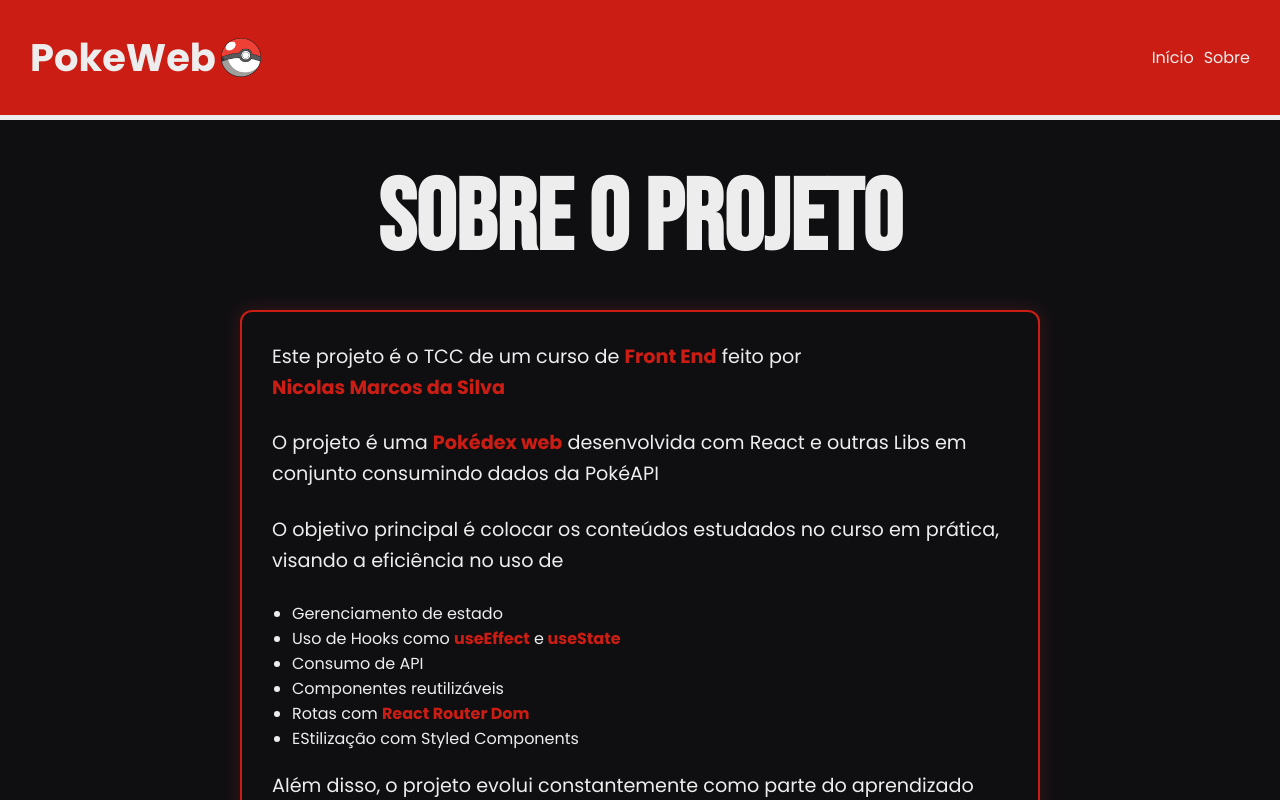
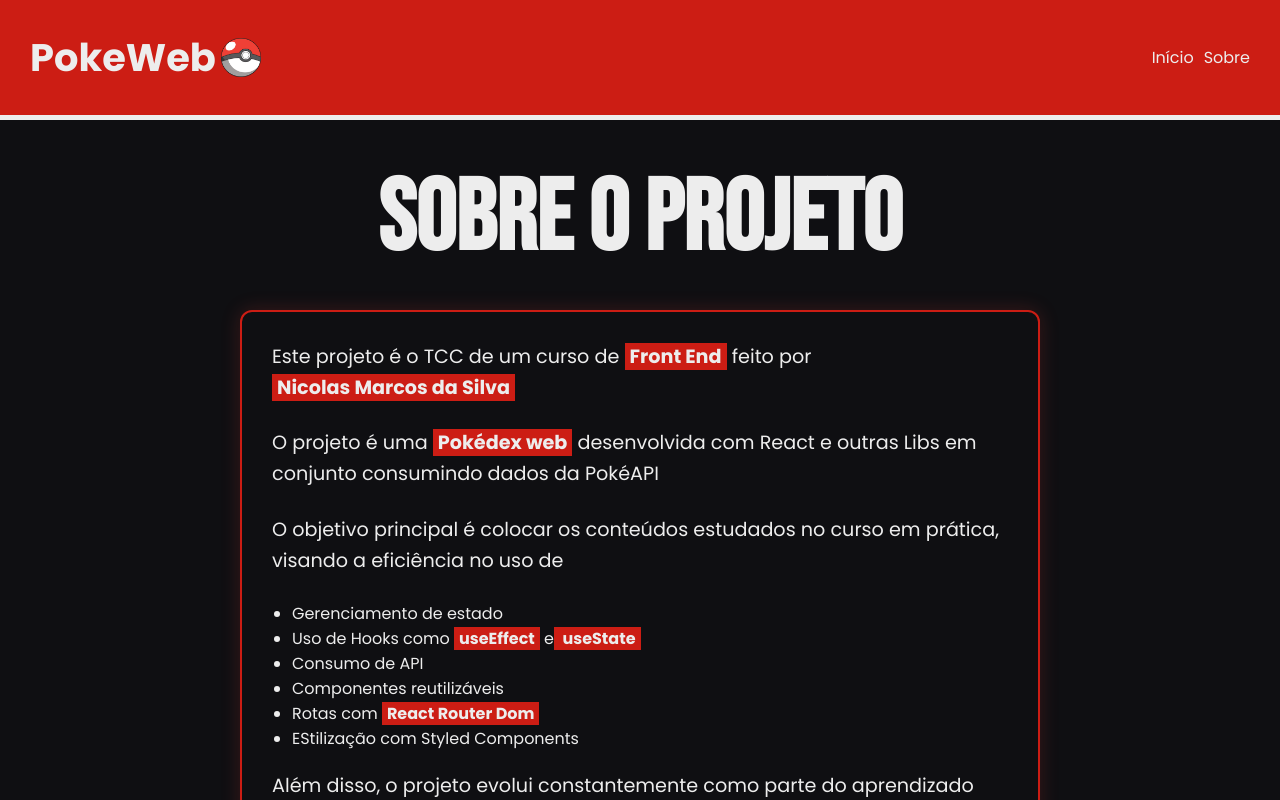
Before and after one commit to sxndev/tcc-poke-api, a React (Vite) app: page /about in a window 1280 px wide. Shown: the top 800 px of the page. Built offline with nearby package versions, Linux system fonts and the light colour scheme; a web font is replaced by a local one.

Commit message:
melhorias no SEO

```diff
--- a/src/components/Header/Header.jsx
+++ b/src/components/Header/Header.jsx
@@ -31,8 +31,7 @@
   }
 
   img {
-    min-width: 20px;
-    width: 5vw;
+    height:auto;
     max-width: 40px;
     object-fit: contain;
   }
--- a/src/components/ProfileCard/ProfileCard.jsx
+++ b/src/components/ProfileCard/ProfileCard.jsx
@@ -53,10 +53,11 @@
   font-size: clamp(15px, 1.5vw, 20px);
 `;
 
-export const ProfileCard = ({ name, img, role, bio }) => {
+export const ProfileCard = ({ name, img, alt, role, bio }) => {
   return (
     <StyledCardContainer>
-      <StyledImg src={img} />
+
+      <StyledImg src={img} alt={alt} />
 
       <StyledProfileInfo>
         <StyledName>{name}</StyledName>
--- a/src/pages/About/About.jsx
+++ b/src/pages/About/About.jsx
@@ -44,7 +44,9 @@
 `;
 
 const StyledHighlight = styled.span`
-  color: var(--accent-color);
+  background-color: var(--accent-color);
+  color:var(--light-color);
+  padding:0px 5px;
   font-weight: bold;
 `;
 
@@ -110,6 +112,7 @@
       </StyledContainer>
         <ProfileCard
           img={developerImg}
+          alt={'Imagem do desenvolvedor'}
           name={"Nicolas Marcos da Silva"}
           role={"Full Stack Developer "}
           bio={`
--- a/src/services/api.js
+++ b/src/services/api.js
@@ -43,7 +43,7 @@
     const pokemon = await response.json();
     console.log(pokemon.name);
     return pokemon;
-  } catch (e) {
+    } catch (e) {
     alert(e);
     console.log(e);
   }
```
